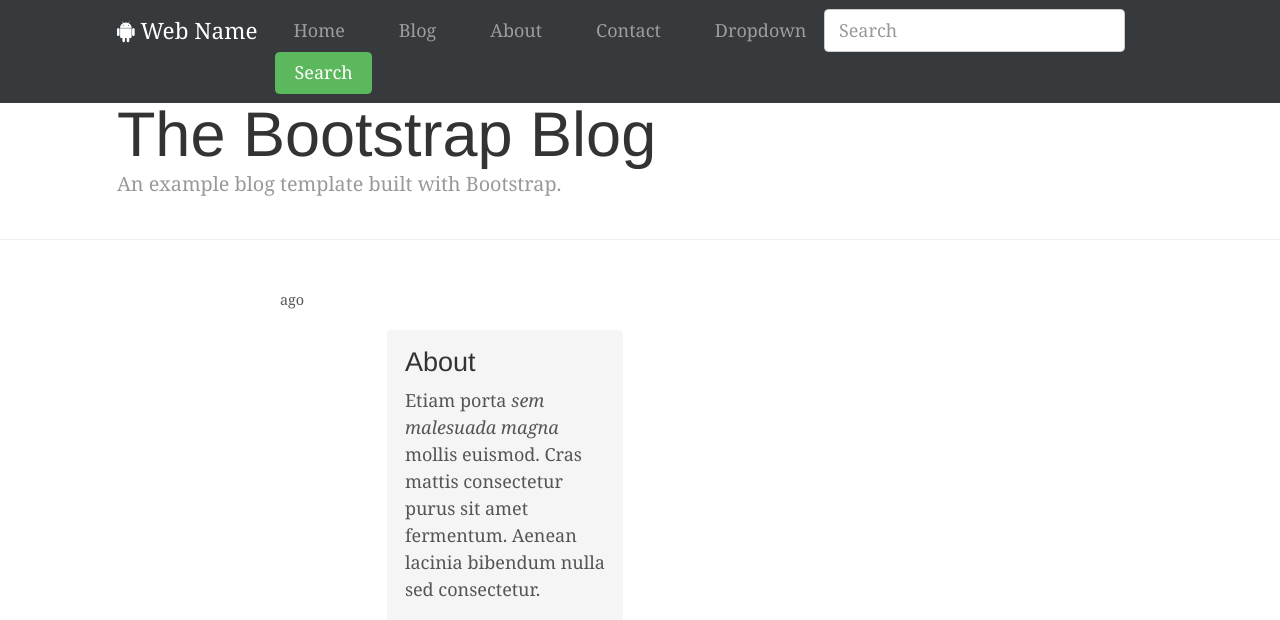
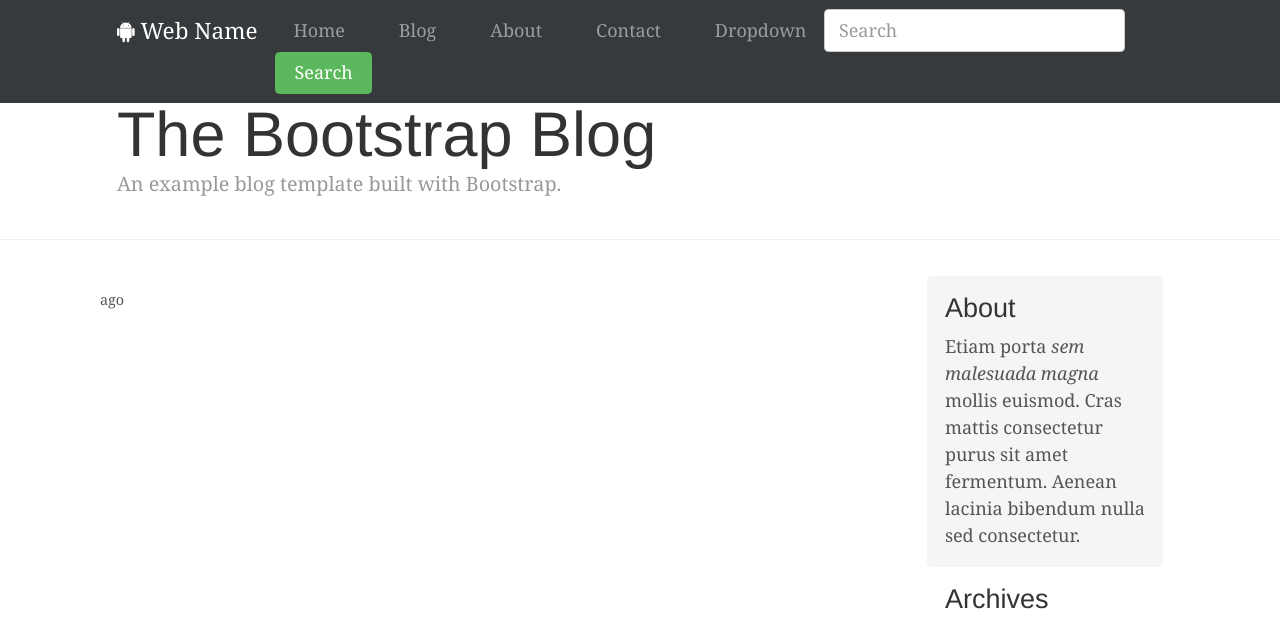
Before and after one commit to jek10/django19, a Django app: template templates/post_detail.html in a window 1280 px wide. Shown: the top 620 px of the page. Run offline with Django 3.2, Linux system fonts and the light colour scheme; the template is opened without the code that fills it, so the values that code supplies are empty; some libraries are stand-ins or nearby versions.

Commit message:
Fixing css

```diff
--- a/templates/post_detail.html
+++ b/templates/post_detail.html
@@ -1,6 +1,6 @@
 {% extends "base.html" %}
 {% block content %}
-<div class="col-sm-6 col-sm-offset-2 blog-main">
+<div class="col-sm-6 blog-main">
 <div class="row">
   <div class="col-m-12">
     {% if instance.image %}
```
